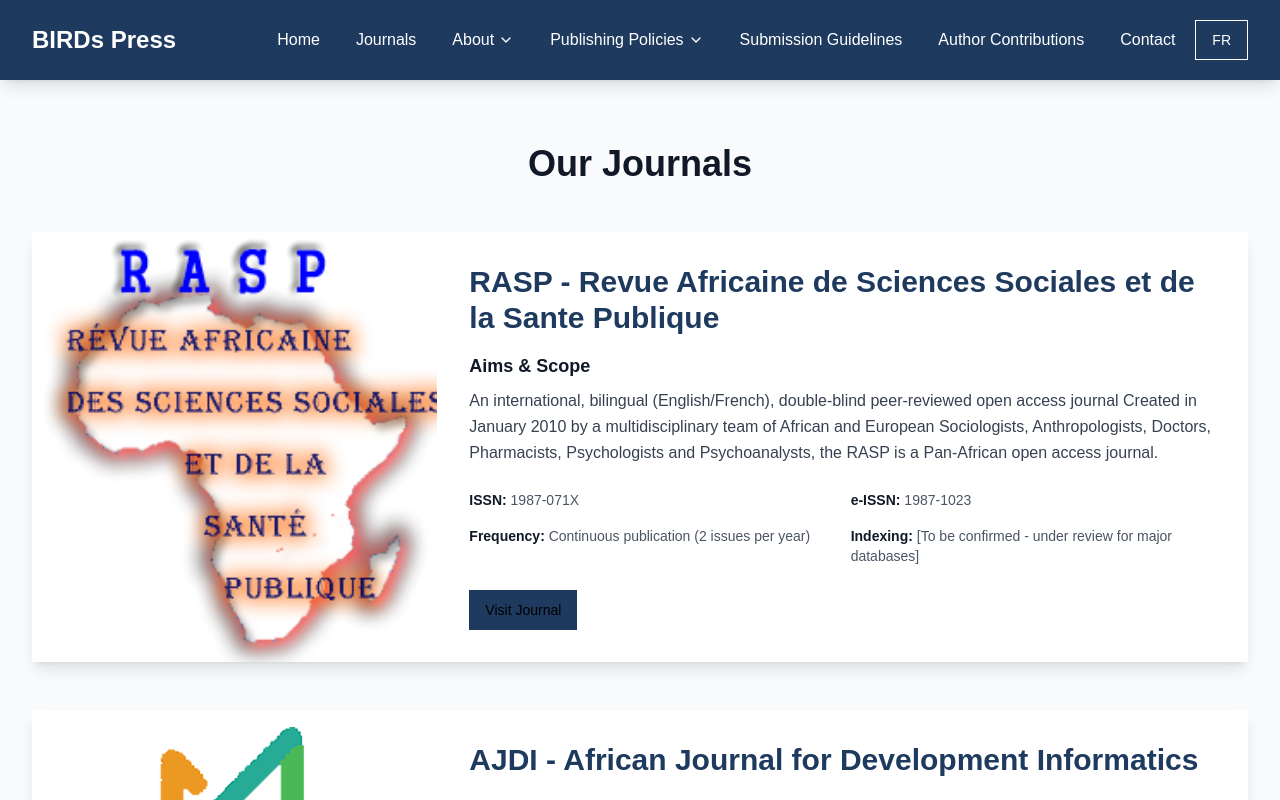
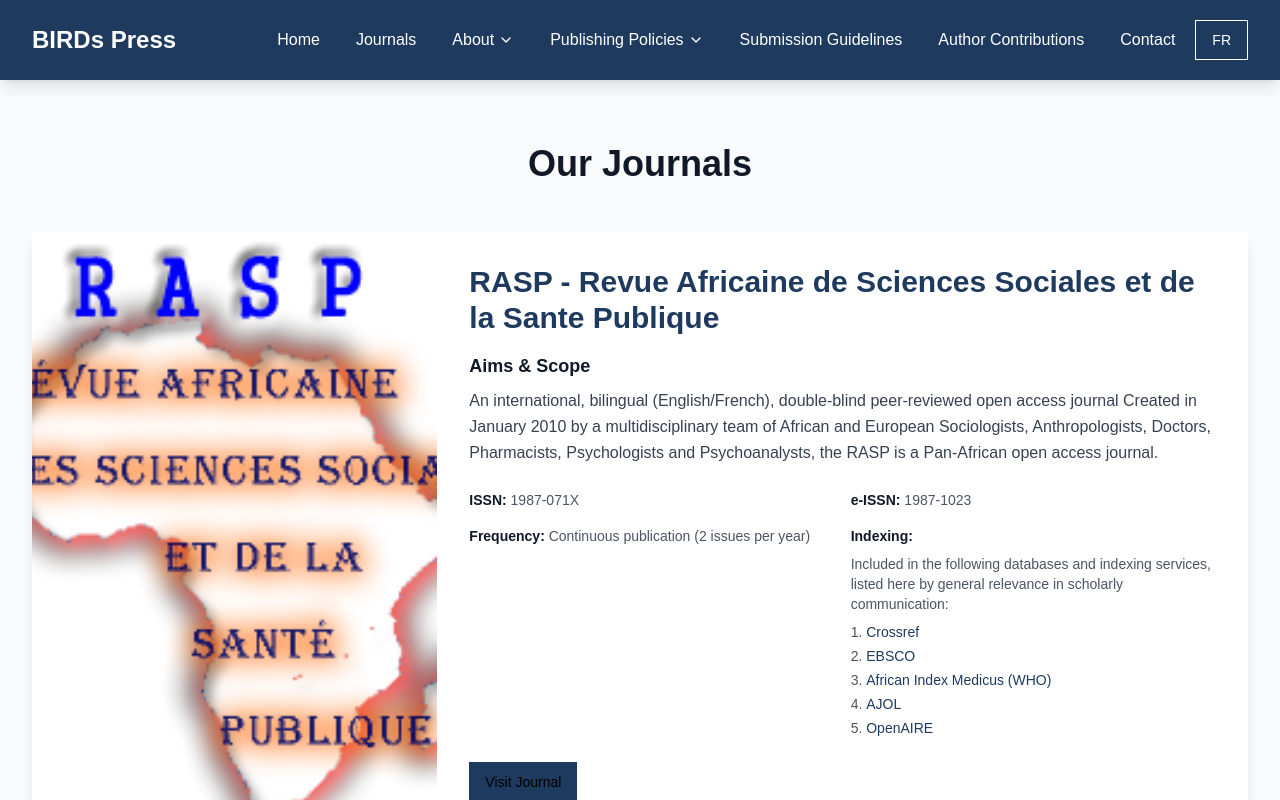
Before and after one commit to mkantem/birds-press-site, a React (Vite) app: page /1/revues in a window 1280 px wide. Shown: the top 800 px of the page. Built offline with nearby package versions, Linux system fonts and the light colour scheme.

Commit message:
Policy, people, journal indexing updates

```diff
--- a/index.html
+++ b/index.html
@@ -2,10 +2,10 @@
 <html lang="en">
 	<head>
 		<meta charset="UTF-8" />
-		<link rel="icon" type="image/svg+xml" href="/vite.svg" />
-		<meta name="generator" content="IRU" />
+		<link rel="icon" type="image/jpeg" href="/assets/images/logo2.jpg" />
+		<meta name="generator" content="BIRDs Press" />
 		<meta name="viewport" content="width=device-width, initial-scale=1.0" />
-		<title>IRU</title>
+		<title>BIRDs Press</title>
 	</head>
 	<body>
 		<div id="root"></div>
--- a/src/pages/JournalsPage.jsx
+++ b/src/pages/JournalsPage.jsx
@@ -21,7 +21,29 @@
           issn: '1987-071X',
           eissn: '1987-1023',
           frequency: 'Continuous publication (2 issues per year)',
-          indexing: '[To be confirmed - under review for major databases]',
+          indexingLabel: 'Included in the following databases and indexing services, listed here by general relevance in scholarly communication:',
+          indexingList: [
+            {
+              name: 'Crossref',
+              url: 'https://search.crossref.org/search/works?q=Revue+Africaine+des+Sciences+Sociales+et+de+la+Sante+Publique&from_ui=yes'
+            },
+            {
+              name: 'EBSCO',
+              url: 'https://openurl.ebsco.com/results?sid=ebsco:ebsco.com:search&bquery=Revue%20Africaine%20des%20Sciences%20Sociales%20et%20de%20la%20Sant%C3%A9%20Publique&linkOrigin=https://openurl.ebsco.com/'
+            },
+            {
+              name: 'African Index Medicus (WHO)',
+              url: 'https://indexmedicus.afro.who.int/Journals/Journals%20datails/Revue%20Africaine%20des%20Sciences%20Sociales%20et%20de%20la%20Sant%C3%A9%20Publique.html'
+            },
+            {
+              name: 'AJOL',
+              url: 'https://www.ajol.info/index.php/rasp'
+            },
+            {
+              name: 'OpenAIRE',
+              url: 'https://explore.openaire.eu/search/dataprovider?datasourceId=openaire____::0dad5cea296e6d91aeb7868b1d975f4c'
+            }
+          ],
           website: 'https://revue-rasp.org'
         },
         {
@@ -33,7 +55,13 @@
           issn: '1987-1236',
           eissn: '[To be confirmed]',
           frequency: 'Continuous publication (2 issues per year)',
-          indexing: '[To be confirmed - application in progress]',
+          indexingLabel: 'Included in the following databases and indexing services:',
+          indexingList: [
+            {
+              name: 'OpenAIRE',
+              url: 'https://explore.openaire.eu/search/dataprovider?datasourceId=openaire____::e0478d1c8d0a5027748d4965b55adcff'
+            }
+          ],
           website: 'https://press.b-institute.org/ajdi'
         }
       ]
@@ -50,7 +78,29 @@
           issn: '1987-071X',
           eissn: '1987-1023',
           frequency: 'Publication continue (2 numéros par an)',
-          indexing: '[À confirmer - en cours d\'examen pour les principales bases de données]',
+          indexingLabel: 'Répertoriée dans les bases de données et services d’indexation suivants, présentés ici selon leur pertinence générale dans la communication scientifique :',
+          indexingList: [
+            {
+              name: 'Crossref',
+              url: 'https://search.crossref.org/search/works?q=Revue+Africaine+des+Sciences+Sociales+et+de+la+Sante+Publique&from_ui=yes'
+            },
+            {
+              name: 'EBSCO',
+              url: 'https://openurl.ebsco.com/results?sid=ebsco:ebsco.com:search&bquery=Revue%20Africaine%20des%20Sciences%20Sociales%20et%20de%20la%20Sant%C3%A9%20Publique&linkOrigin=https://openurl.ebsco.com/'
+            },
+            {
+              name: 'African Index Medicus (OMS)',
+              url: 'https://indexmedicus.afro.who.int/Journals/Journals%20datails/Revue%20Africaine%20des%20Sciences%20Sociales%20et%20de%20la%20Sant%C3%A9%20Publique.html'
+            },
+            {
+              name: 'AJOL',
+              url: 'https://www.ajol.info/index.php/rasp'
+            },
+            {
+              name: 'OpenAIRE',
+              url: 'https://explore.openaire.eu/search/dataprovider?datasourceId=openaire____::0dad5cea296e6d91aeb7868b1d975f4c'
+            }
+          ],
           website: 'https://revue-rasp.org/'
         },
         {
@@ -61,7 +111,13 @@
           issn: '1987-1236',
           eissn: '[À confirmer]',
           frequency: 'Publication continue (2 numéros par an)',
-          indexing: '[À confirmer - en cours d\'examen pour les principales bases de données]',
+          indexingLabel: 'Répertoriée dans les bases de données et services d’indexation suivants :',
+          indexingList: [
+            {
+              name: 'OpenAIRE',
+              url: 'https://explore.openaire.eu/search/dataprovider?datasourceId=openaire____::e0478d1c8d0a5027748d4965b55adcff'
+            }
+          ],
           website: 'https://press.b-institute.org/ajdi'
         }
       ]
@@ -122,7 +178,27 @@
                         <span className="font-semibold text-gray-900">
                           {language === 'en' ? 'Indexing: ' : 'Indexation: '}
                         </span>
-                        <span className="text-gray-600">{journal.indexing}</span>
+                        {journal.indexingList ? (
+                          <div className="mt-2">
+                            <p className="text-gray-600 mb-2">{journal.indexingLabel}</p>
+                            <ol className="list-decimal list-inside space-y-1 text-gray-600">
+                              {journal.indexingList.map((entry) => (
+                                <li key={entry.name}>
+                                  <a
+                                    href={entry.url}
+                                    target="_blank"
+                                    rel="noopener noreferrer"
+                                    className="text-[#1e3a5f] hover:underline"
+                                  >
+                                    {entry.name}
+                                  </a>
+                                </li>
+                              ))}
+                            </ol>
+                          </div>
+                        ) : (
+                          <span className="text-gray-600">{journal.indexing}</span>
+                        )}
                       </div>
                     </div>
 
--- a/src/pages/People.jsx
+++ b/src/pages/People.jsx
@@ -16,21 +16,21 @@
       team: [
         {
           role: 'General Director',
-          name: '[To be announced]',
+          name: 'Dr Silamakan Kante',
           email: 'director@b-institute.org',
           bio: 'The General Director provides strategic oversight of BIRDs Press and ensures alignment with the mission of the Bamako Institute for Research and Development Studies.'
         },
         {
           role: 'Publishing Coordinator',
-          name: '[To be announced]',
+          name: 'Mrs. Fatoumata Tandia',
           email: 'editor@b-institute.org',
           bio: 'The Publishing Coordinator oversees day-to-day publishing operations, coordinates workflows across journals, and liaises with editorial teams.'
         },
         {
           role: 'Technical Editor',
-          name: '[To be announced]',
+          name: 'Mr. Adama Keita',
           email: 'tech@b-institute.org',
-          bio: 'The Technical Editor manages the digital publishing infrastructure, including the journal platform, metadata integrity, and integrations with indexing and archiving services.'
+          bio: 'The Technical Editor manages the digital publishing infrastructure, including the journal platform, and metadata integrity.'
         }
       ]
     },
@@ -43,21 +43,21 @@
       team: [
         {
           role: 'Directeur Général',
-          name: '[À annoncer]',
+          name: 'Dr Silamakan Kante',
           email: 'director@b-institute.org',
           bio: 'Le Directeur Général assure la supervision stratégique de BIRDs Press et veille à l’alignement de ses activités avec la mission du Bamako Institute for Research and Development Studies.'
         },
         {
           role: 'Coordinateur de Publication',
-          name: '[À annoncer]',
+          name: 'Mme Fatoumata Tandia',
           email: 'editor@b-institute.org',
           bio: 'Le Coordinateur de Publication supervise les opérations quotidiennes de publication, coordonne les flux de travail entre les revues et assure la liaison avec les équipes éditoriales.'
         },
         {
           role: 'Éditeur Technique',
-          name: '[À annoncer]',
+          name: 'M. Adama Keita',
           email: 'tech@b-institute.org',
-          bio: 'L’Éditeur Technique gère l’infrastructure numérique de publication, y compris la plateforme des revues, l’intégrité des métadonnées et l’intégration avec les services d’indexation.'
+          bio: 'L’Éditeur Technique gère l’infrastructure numérique de publication, y compris la plateforme des revues, et l’intégrité des métadonnées.'
         }
       ]
     }
```
Also changed, not shown: src/pages/EditorialPolicy.jsx (+11 -1 lines), src/pages/EthicalPolicies.jsx (line endings or trailing spaces).
